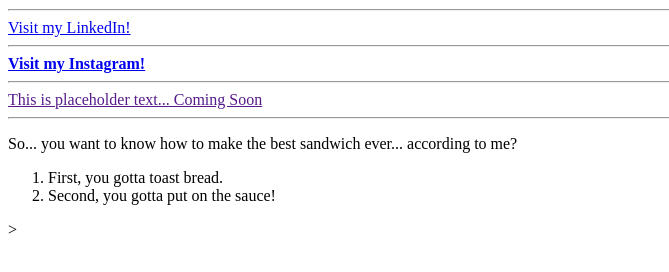
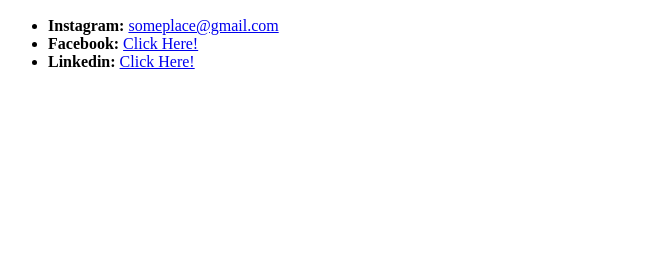
Before and after one commit to shadeetabasi/shadeetabasi.github.io, a plain HTML site: page index.html in a window 1280 px wide. Shown: the part 430-702 px from the top of the page, without its empty margins (0-669 px from the left). Drawn offline with Linux system fonts and the light colour scheme.

Commit message:
Update index.html

```diff
--- a/index.html
+++ b/index.html
@@ -8,19 +8,16 @@
 <body>
   <h1> THIS SITE IS UNDER CONSTRUCTION!!</h1>
     <h2>Welcome to Shadee Tabasi's web page!</h2>
+
     <img src="https://media-exp1.licdn.com/dms/image/C5603AQHsq-LF88GDIQ/profile-displayphoto-shrink_200_200/0/1575565163353?e=1616025600&v=beta&t=pKets_WQO5MB2YmygpnJaXntLtJg9Ywmin-lnQH_U_c" alt="Shadee Tabasi">
-    <hr>
-    <a href="https://www.linkedin.com/in/shadee-tabasi-a2369061">Visit my LinkedIn!</a>
-    <hr>
-    <strong><a href="https://www.instagram.com/shadeetabasi/">Visit my Instagram!</a></strong>
-    <hr>
-    <a href="">This is placeholder text... Coming Soon</a>
-    <hr>
-    <p> So... you want to know how to make the best sandwich ever... according to me?</p>
-    <ol>
-        <li>First, you gotta toast bread.</li>
-        <li>Second, you gotta put on the sauce!</li>
-    </ol>>
+
+   <ul>
+    <li><strong>Instagram:</strong> <a href="#">someplace@gmail.com</a></li>
+    <li><strong>Facebook:</strong> <a href="https://www.instagram.com/shadeetabasi/">Click Here!</a></li>
+    <li><strong>Linkedin:</strong> <a href="https://www.linkedin.com/in/shadee-tabasi-a2369061">Click Here!</a></li>
+  </ul>
+
+
 
 </body>
 </html>
```
